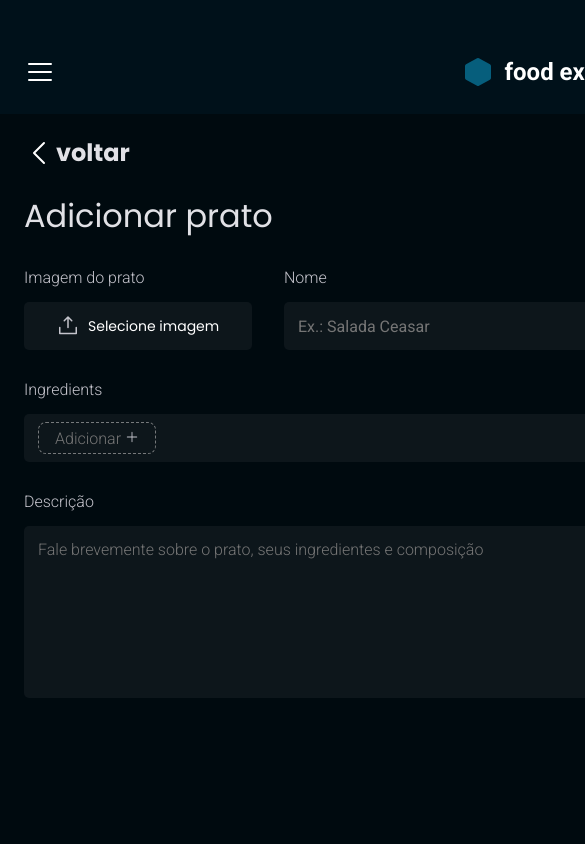
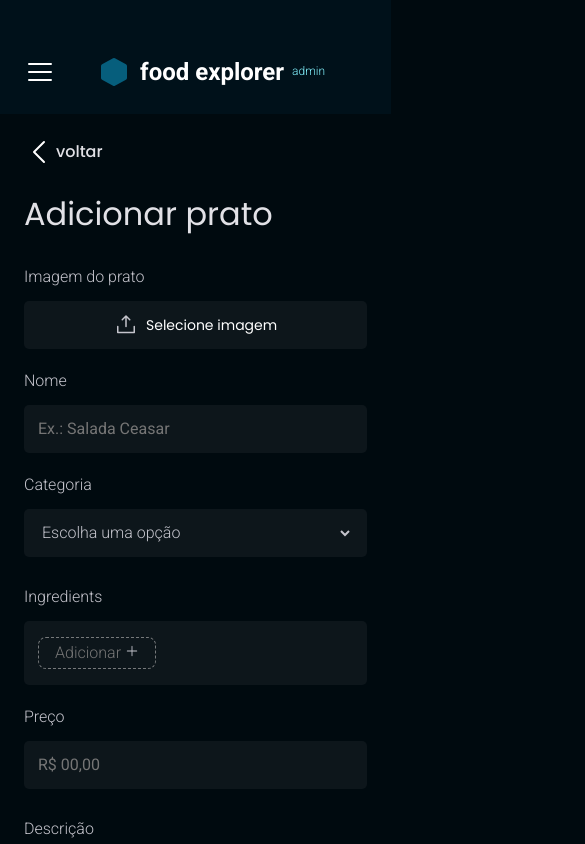
Before and after one commit to jaocruz/foodexplorer-web, a React (Vite) app: page /new in a window 390 px wide. Shown: the top 844 px of the page, 585 px wide, since content can reach past the window. Built offline with nearby package versions, Linux system fonts and the light colour scheme; sample sign-in values are in the browser's storage.

Commit message:
mobile add new dish

```diff
--- a/src/pages/add-dish/styles.js
+++ b/src/pages/add-dish/styles.js
@@ -24,6 +24,13 @@ export const Container = styled.main`
     margin-bottom: 32px;
     ${({theme}) => theme.FONTS.POPPINS_400medium};
     color: ${({theme}) => theme.COLORS.LIGHT_300};
+  }
+
+  @media (max-width: 768px){
+    a{
+      font-size: 1.6rem;
+      font-weight: 500;
+    }
   }
 `;
 
@@ -129,4 +136,41 @@ export const Form = styled.form`
     display: flex;
     justify-content: flex-end;
   }
+
+  @media (max-width: 768px){
+    width: 88dvw;
+    margin-bottom: 5.3rem;
+
+    .first-row, .second-row{
+      display: flex;
+      flex-direction: column;
+
+      row-gap: 2.4rem;
+    }
+
+    .first-row{
+      div:first-child{
+        section{
+          justify-content: center;
+        }
+      }
+
+      option{
+        ${({theme}) => theme.FONTS.ROBOTO_SMALLregular};
+      }
+    }
+
+    .second-row{
+      .ingredients{
+        padding: 1.6rem 0;
+        flex-wrap: wrap;
+      }
+    }
+
+    .fourth-row{
+      button{
+        width: 100%;
+      }
+    }
+  }
 `;
--- a/src/pages/dish-details/styles.js
+++ b/src/pages/dish-details/styles.js
@@ -75,6 +75,7 @@ export const Container = styled.main`
       flex-direction: column;
 
       row-gap: 1.6rem;
+      margin-bottom: 4.8rem;
 
       img{
         width: 26.4rem;
--- a/src/pages/edit-dish/styles.js
+++ b/src/pages/edit-dish/styles.js
@@ -153,9 +153,14 @@ export const Form = styled.form`
     }
 
     .first-row{
+      div:first-child{
+        section{
+          justify-content: center;
+        }
+      }
+
       option{
-        font-size: 1rem;
-        width: 2rem !important;
+        ${({theme}) => theme.FONTS.ROBOTO_SMALLregular};
       }
     }
 
--- a/src/styles/theme.js
+++ b/src/styles/theme.js
@@ -44,7 +44,7 @@ export default {
       font-family: "Poppins";
       font-weight: 400;
       font-size: 1.4rem;
-      line-height: 24px;
+      line-height: 2.4rem;
     `,
 
     POPPINS_200medium: css `
```
Also changed, not shown: src/pages/dish-details/index.jsx (indentation only).
